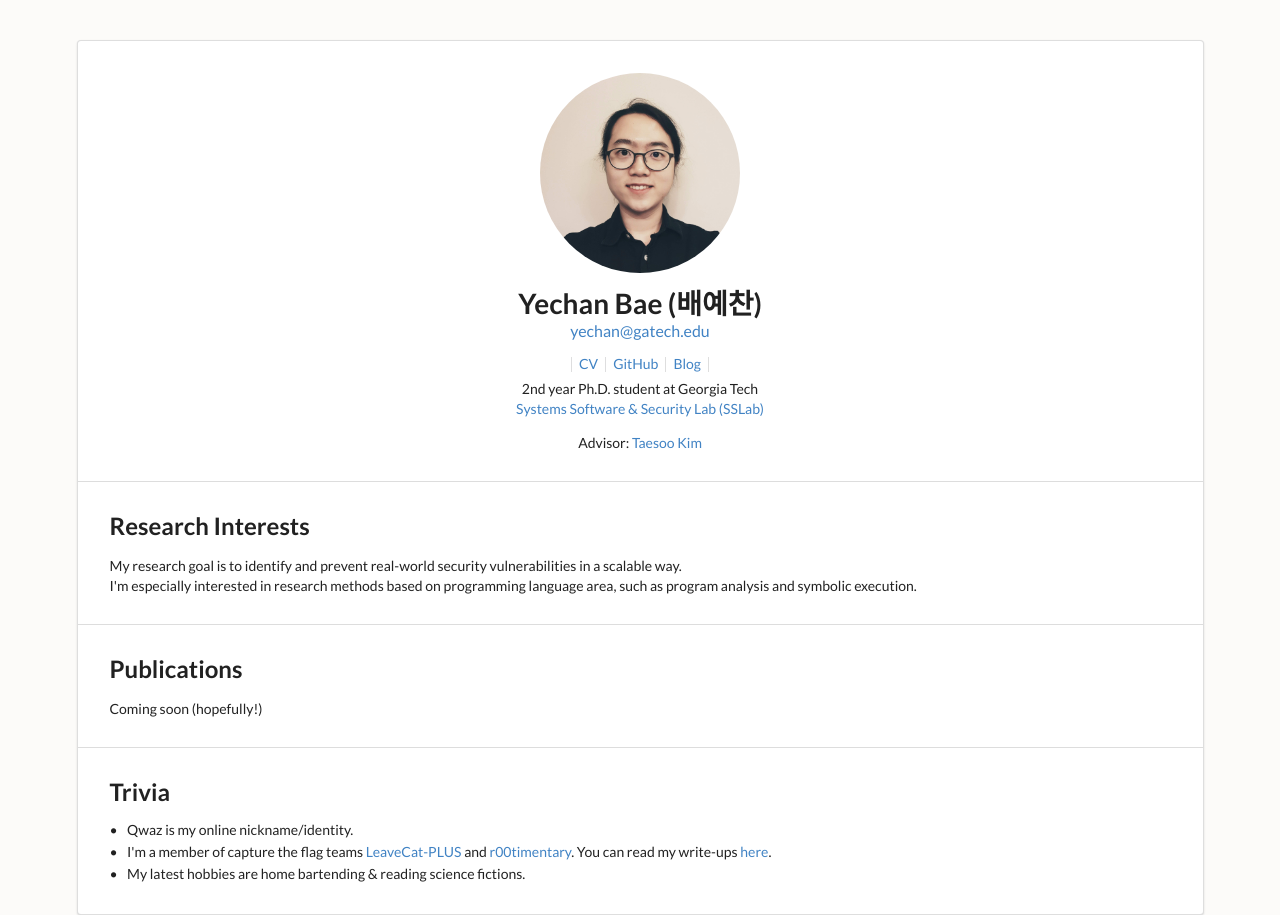
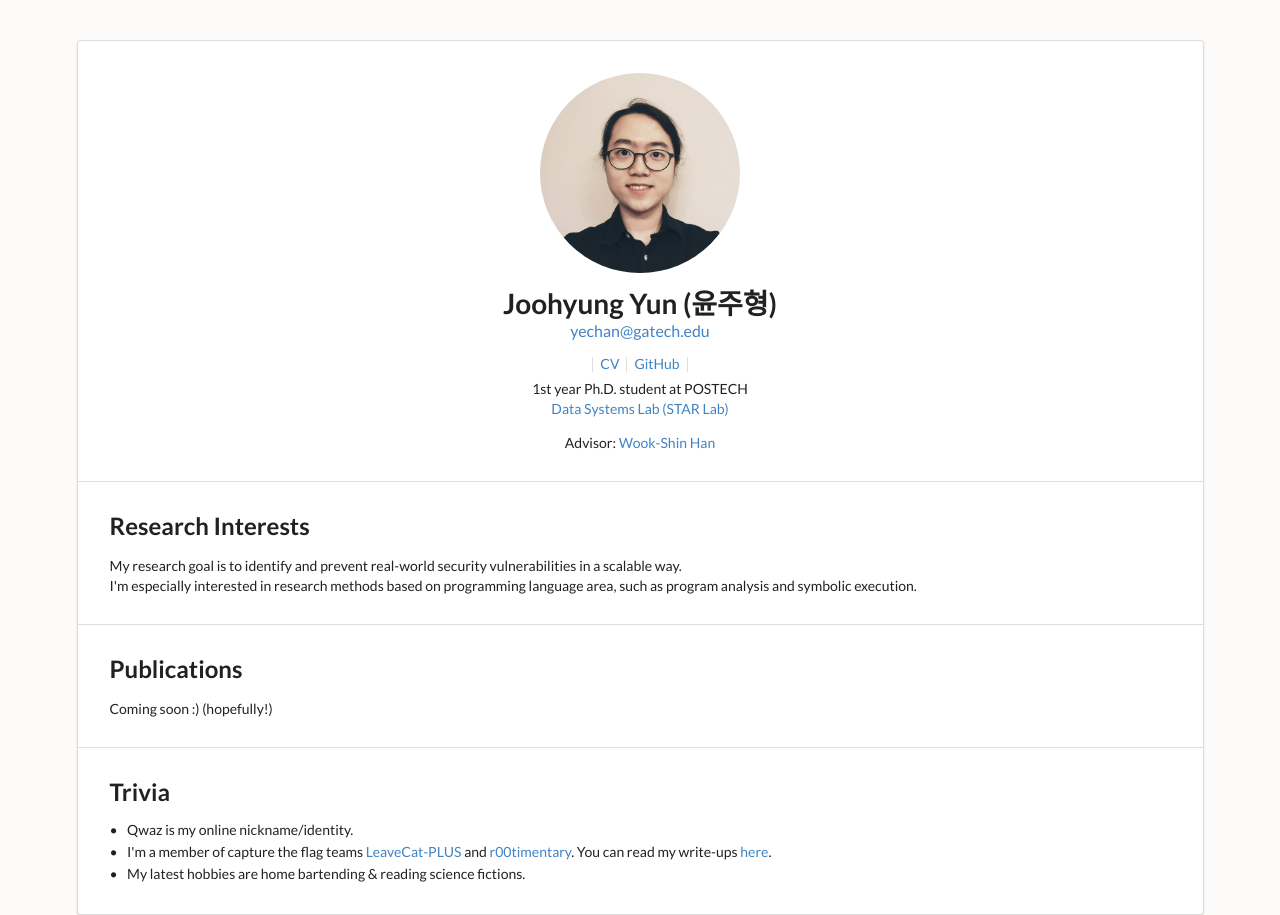
Before and after one commit to joohyung00/homepage_rawhtml, a plain HTML site: page index.html in a window 1280 px wide. Drawn offline with nearby package versions, Linux system fonts and the light colour scheme.

Commit message:
Update index.html

```diff
--- a/index.html
+++ b/index.html
@@ -4,7 +4,7 @@
 
 <head>
     <meta charset="utf-8">
-    <title>Yechan Bae</title>
+    <title>Joohyung Yun</title>
 
     <link rel="stylesheet" href="https://cdnjs.cloudflare.com/ajax/libs/semantic-ui/2.4.1/semantic.min.css"
         integrity="sha256-9mbkOfVho3ZPXfM7W8sV2SndrGDuh7wuyLjtsWeTI1Q=" crossorigin="anonymous" />
@@ -44,7 +44,8 @@
             <div id="profile">
                 <img alt="profile picture" class="ui centered circular image" size="medium" src="images/profile.jpg">
                 <h1 class="ui center aligned icon header">
-                    Yechan Bae (배예찬)
+                    Joohyung Yun (윤주형)
+
                     <div class="sub header">
                         <script type="text/javascript" language="javascript">
                             // Email obfuscator script 2.1 by Tim Williams, University of Arizona
@@ -67,30 +68,28 @@
                             }
                             document.write("<a href='mailto:" + link + "'>" + link + "</a>")
                         </script><noscript>Sorry, you need Javascript on to email me.</noscript>
+                    </div>
 
-                    </div>
                 </h1>
                 <div class="ui horizontal celled list">
                     <a class="item" href="https://qwaz.github.io/resume/">
                         CV
                     </a>
-                    <a class="item" href="https://github.com/Qwaz">
+                    <a class="item" href="https://github.com/joohyung00">
                         GitHub
-                    </a>
-                    <a class="item" href="https://blog.qwaz.io">
-                        Blog
                     </a>
                 </div>
                 <p>
-                    2nd year Ph.D. student at Georgia Tech<br>
-                    <a href="https://gts3.org">Systems Software & Security Lab (SSLab)</a><br>
+                    1st year Ph.D. student at POSTECH<br>
+                    <a href="https://dslab.postech.ac.kr">Data Systems Lab (STAR Lab)</a><br>
                 </p>
                 <p>
-                    Advisor: <a href="https://taesoo.kim">Taesoo Kim</a>
+                    Advisor: <a href="https://wscrony.github.io">Wook-Shin Han</a>
                 </p>
             </div>
 
             <div class="ui divider"></div>
+
             <h2>Research Interests</h2>
             <p>
                 My research goal is to identify and prevent real-world security vulnerabilities in a scalable way.<br>
@@ -100,22 +99,27 @@
 
             <div class="ui divider"></div>
             <h2>Publications</h2>
-            <p>Coming soon (hopefully!)</p>
+            <p>Coming soon :) (hopefully!)</p>
 
             <div class="ui divider"></div>
             <h2>Trivia</h2>
+
             <div class="ui bulleted list">
+
                 <div class="item">
                     Qwaz is my online nickname/identity.
                 </div>
+
                 <div class="item">
                     I'm a member of capture the flag teams <a href="https://ctftime.org/team/47490">LeaveCat-PLUS</a>
                     and <a href="https://ctftime.org/team/32783">r00timentary</a>.
                     You can read my write-ups <a href="https://github.com/Qwaz/solved-hacking-problem">here</a>.
                 </div>
+
                 <div class="item">
                     My latest hobbies are home bartending & reading science fictions.
                 </div>
+
             </div>
         </div>
     </div>
```
